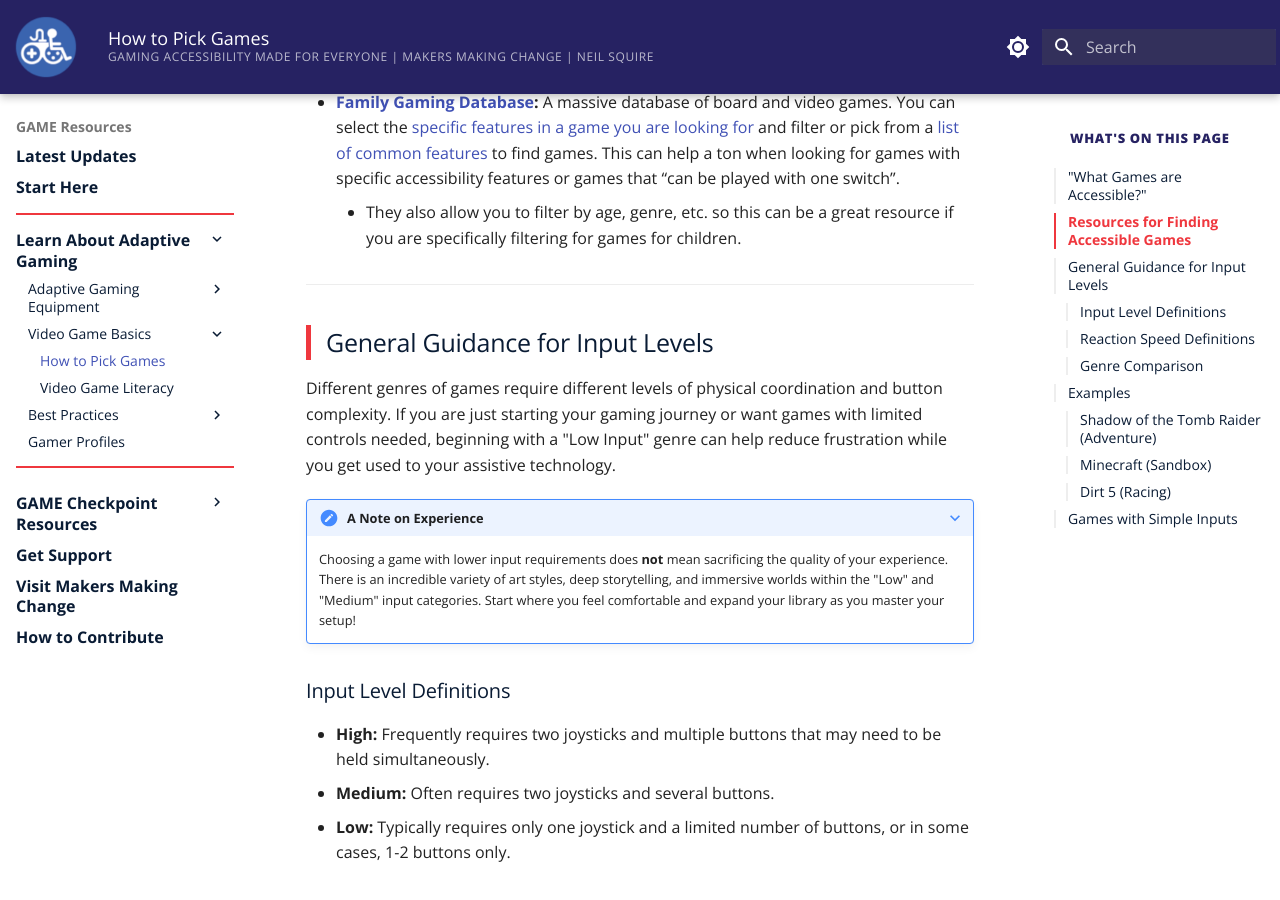
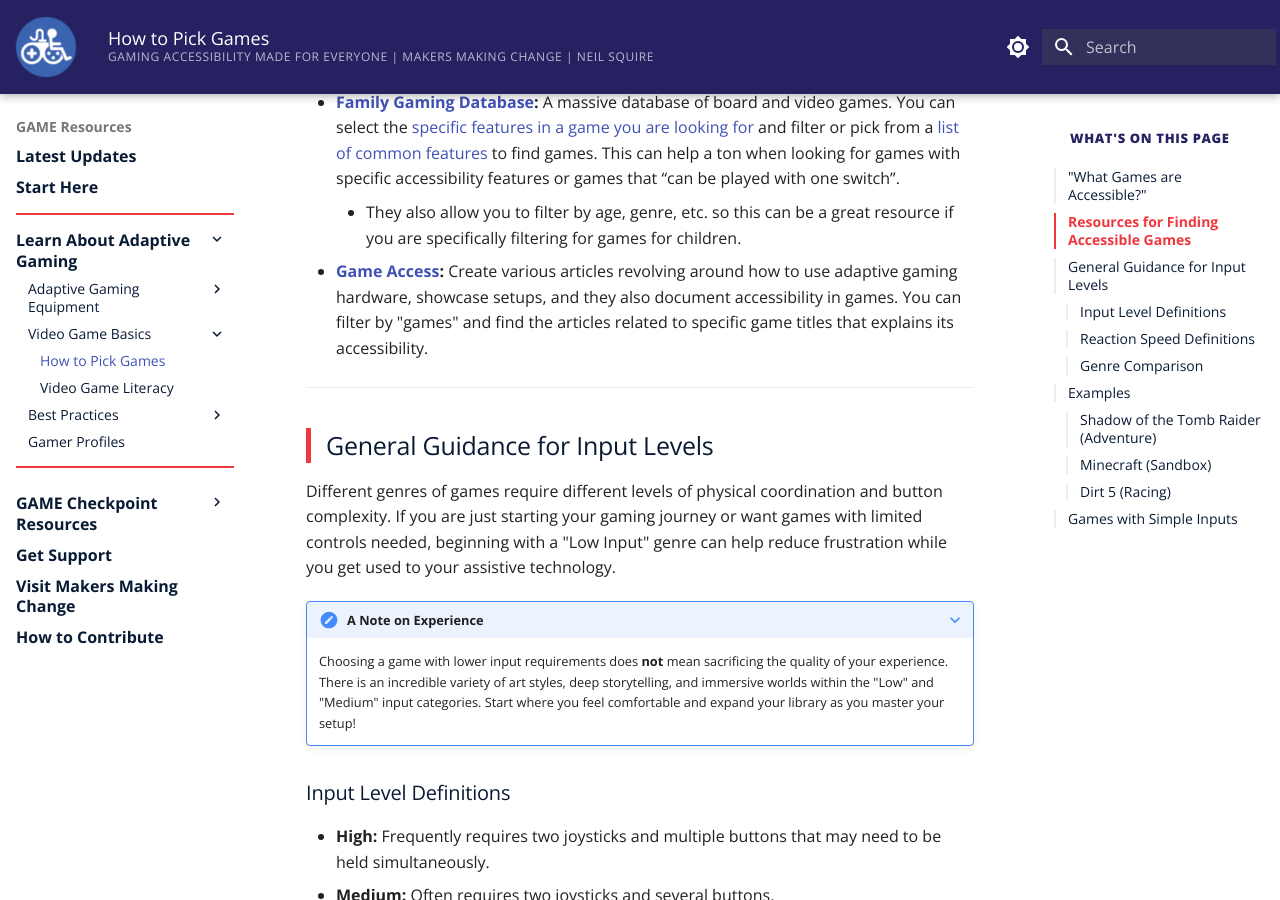
Before and after one commit to makersmakingchange/GAME-Checkpoints, an MkDocs documentation site: the page built from docs/pick-game.md, in a window 1280 px wide and 900 px high, scrolled down 932 px. Built offline with MkDocs 1.6.1 and Material for MkDocs 9.7.7, drawn with Linux system fonts in a browser that asks for light colours.

Commit message:
Update pick-game.md

```diff
--- a/docs/pick-game.md
+++ b/docs/pick-game.md
@@ -24,6 +24,7 @@
 * **[CanIPlayThat](https://caniplaythat.com/):** A fantastic resource featuring deep-dive articles and reviews on game accessibility and hardware written by disabled gamers themselves.
 * **[Family Gaming Database](https://www.taminggaming.com/):** A massive database of board and video games. You can select the [specific features in a game you are looking for](https://www.familygamingdatabase.com/en-us/search/show/controls+video+game) and filter or pick from a [list of common features](https://www.familygamingdatabase.com/en-us/video-game-accessibility-data) to find games. This can help a ton when looking for games with specific accessibility features or games that “can be played with one switch”.
     * They also allow you to filter by age, genre, etc. so this can be a great resource if you are specifically filtering for games for children.
+* **[Game Access](https://gameaccess.info/):** Create various articles revolving around how to use adaptive gaming hardware, showcase setups, and they also document accessibility in games. You can filter by "games" and find the articles related to specific game titles that explains its accessibility.
 
 <div class="qr-link">
   <img src="../images/qr/abletoplay.png">
```
